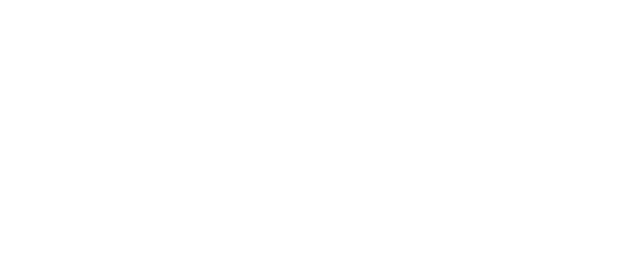
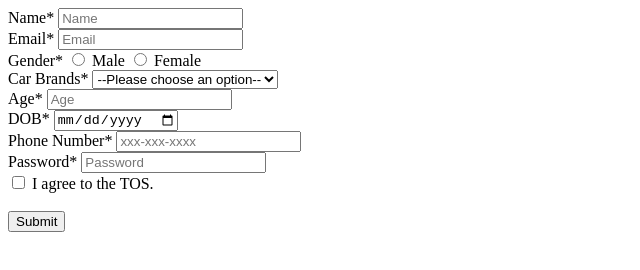
Before and after one commit to acciojob/signup-form-car-Jyothi2718, a website: page main.html in a window 1280 px wide. Shown: the whole page, without its empty margins (0-640 px from the left). Drawn offline with Linux system fonts and the light colour scheme.

Commit message:
created a submission

```diff
--- a/main.html
+++ b/main.html
@@ -7,6 +7,63 @@
 </head>
 
 <body>
+	<form method="post">
+
+    <div>
+	    <label for="name">Name*</label>
+	    <input type="text" id="name" placeholder="Name" required>
+    </div>
+
+    <div>
+		<label for="email">Email*</label>
+	    <input type="email" id="email" placeholder="Email" required>
+	</div>
+
+	<div>
+		<label for="gender">Gender*</label>
+	    <input type="radio" name="gender" id="gender_m" required>
+	    <label for="gender_m">Male</label>
+	    <input type="radio" name="gender" id="gender_f" required>
+        <label for="gender_f">Female</label>
+	</div>
+
+	<div>
+		<label for="cars">Car Brands*</label>
+	    <select id="cars" required>
+		   <option value="" disabled selected>--Please choose an option--</option>
+		   <option value="bmw">BMW</option>
+		   <option value="audi">Audi</option>
+		   <option value="mercedez">Mercedez</option>
+	    </select>
+	</div>
+
+	<div>
+		 <label for="age">Age*</label>
+	     <input type="number" id="age" placeholder="Age" required>
+	</div>
+
+	<div>
+		<label for="dob">DOB*</label>
+	    <input type="date" id="dob" required>
+	</div>
+
+	<div>
+		<label for="tel">Phone Number*</label>
+	    <input type="tel" id="tel" placeholder="xxx-xxx-xxxx" required>
+	</div>
+
+	<div>
+		<label for="password">Password*</label>
+	    <input type="password" id="password" placeholder="Password" required>
+	</div>
+
+	<div>
+		<input type="checkbox" id="tos" required>
+	    <label for="tos">I agree to the TOS.</label>
+	</div>
+	<br>
+	<button type="submit">Submit</button>
+
 	<!-- the entire body must be written by student -->
     <script type="text/javascript" src="./script.js">
 </script>
```
